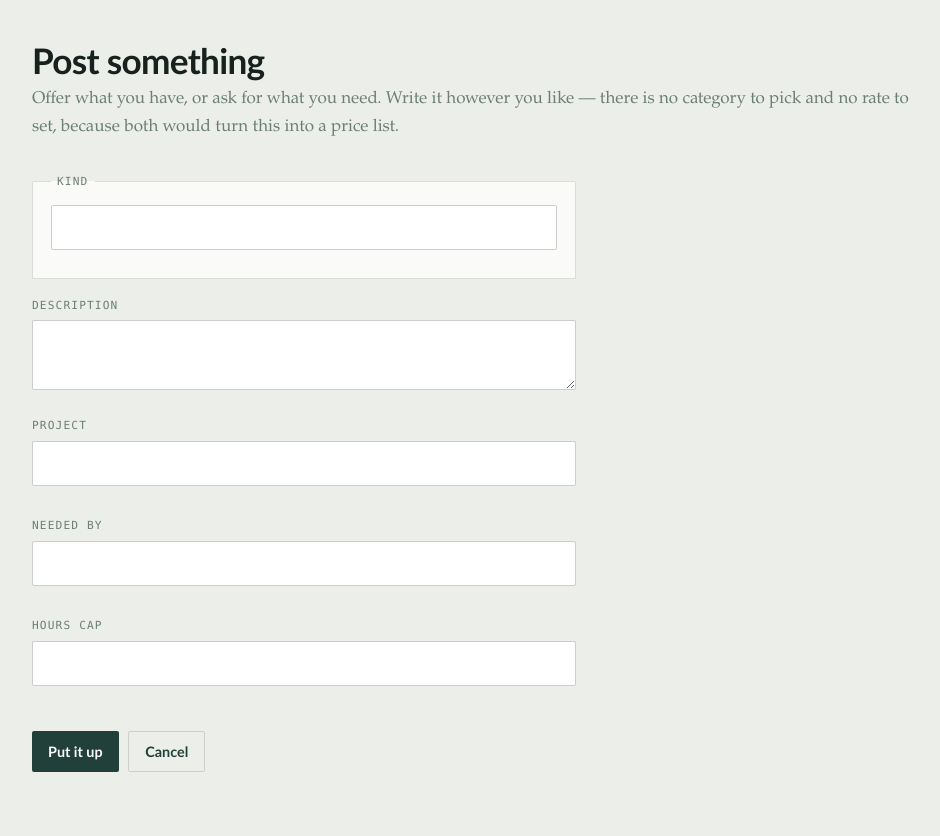
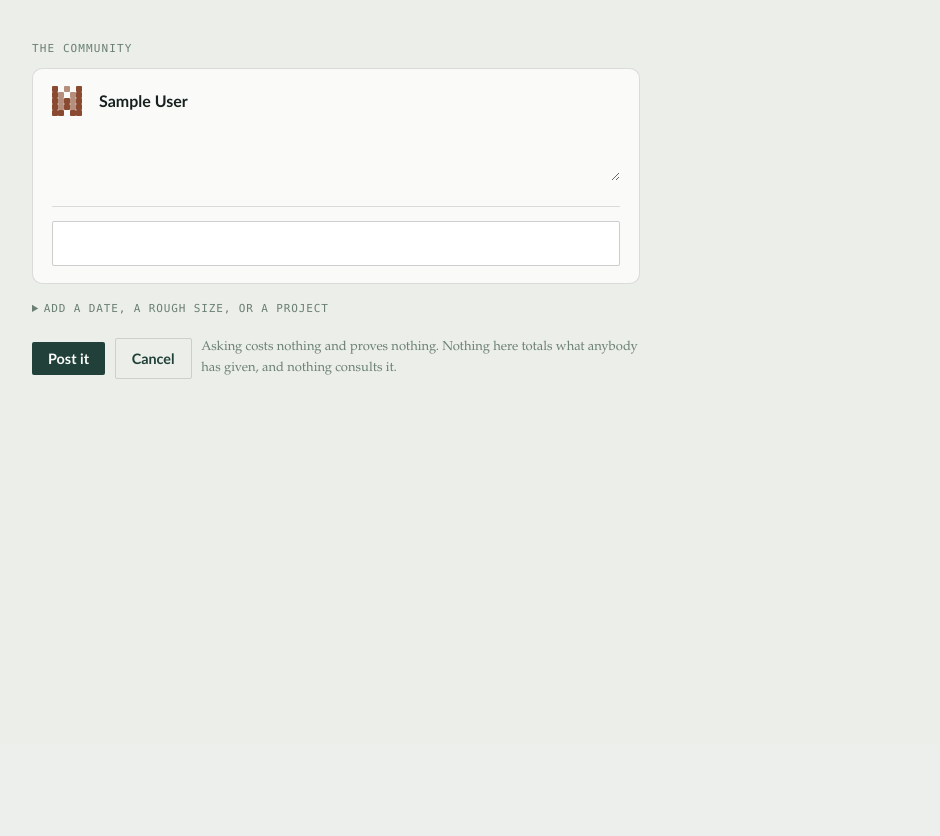
Before and after one commit to ewolters/dugnadsand, a Django app: template site_app/templates/site_app/posting_form.html in a window 1280 px wide. Shown: the part 55-891 px from the top of the page, without its empty margins (168-1108 px from the left). After the commit the page ends 434 px from the top, so only its background shows below. Run offline with Django 5.2, Linux system fonts and the light colour scheme; the template is opened without the code that fills it: most values are stand-ins (such as "Sample title", 1, 10 or a date in 2020); form fields are guessed from the names that the template uses.

Commit message:
Posting reads as saying something, not filling a form
The page opened with the offering/asking choice — a bordered fieldset with
a legend and a paragraph of reassurance — above a small text area, with
three optional fields below it carrying more help text than fields. Five
blocks of equal weight, about a thousand pixels, to say "I need a ride on
Thursday". Four of the five were optional.

Now the words lead. A card with the writer's own face on it, a text area
with no border and no label, and the choice underneath as two segmented
buttons rather than radios in a box. Date, rough size and project fold
away behind one summary; most postings need none of them. The reassurance
that asking costs nothing sits once, beside the button, instead of four
times down the page.

The choice labels are said as a person would say them — "I'm offering
something", "I'm asking for something" — at the FORM level. The model's
choices are untouched: editing those needs a migration and the stored
values are what the rest of the system reads.

Nothing about what the form COLLECTS changed, which the manifest tests
hold: the same five fields, the only dropdown still project, kind still a
radio and never a select. no-catalog forbids adding a category to make
postings searchable, and a nicer composer is not a reason to revisit it.

label:has(input:checked) carries the chosen state. Without it the only
signal that a choice was made is a thirteen-pixel dot, which is what the
old fieldset relied on.

The visible h1 went so the writing box could lead, and came back as
screen-reader-only text — a page with no h1 leaves somebody navigating by
headings with nothing to land on.

687 tests, manifest 11/11 UPHELD. Live.

Co-Authored-By: Claude Opus 5 (1M context) <noreply@anthropic.com>

```diff
--- a/site_app/templates/site_app/posting_form.html
+++ b/site_app/templates/site_app/posting_form.html
@@ -1,52 +1,69 @@
 {% extends "app_base.html" %}
+{% load avatars %}
 {% block title %}Post something — Dugnadsand{% endblock %}
 {% block content %}
-<h1>Post something</h1>
-<p class="lede">Offer what you have, or ask for what you need. Write it however you like —
-   there is no category to pick and no rate to set, because both would turn this into a
-   price list.</p>
+<p class="crumb"><a href="/community/">The community</a></p>
+{% comment %}
+  Present for a screen reader and absent on screen. Removing the visible
+  heading is what let the writing box lead, but a page with no h1 leaves
+  somebody navigating by headings with nothing to land on.
+{% endcomment %}
+<h1 class="sr">Post something</h1>
 
-<form method="post" class="stack">
+{% comment %}
+  The words come first. This page used to open with the offering/asking
+  fieldset — a bordered box with a legend and a paragraph of reassurance —
+  above a small text area, with three optional fields below it carrying more
+  help text than fields. Five blocks of equal weight to say "I need a ride on
+  Thursday".
+
+  Now: say it, mark which it is, and everything else is folded away.
+{% endcomment %}
+
+<form method="post" class="compose-post">
   {% csrf_token %}
   {% if form.non_field_errors %}<p class="err">{{ form.non_field_errors.0 }}</p>{% endif %}
 
-  <fieldset class="kind">
-    <legend>{{ form.kind.label }}</legend>
-    {{ form.kind }}
-    <p class="help">{{ form.kind.help_text }}</p>
-    {% if form.kind.errors %}<p class="err">{{ form.kind.errors.0 }}</p>{% endif %}
-  </fieldset>
-
-  <div>
-    <label for="{{ form.description.id_for_label }}">{{ form.description.label }}</label>
+  <div class="say-it">
+    <p class="whoami">{% avatar member 30 %}<b>{{ member.display_name }}</b></p>
+    <label class="sr" for="{{ form.description.id_for_label }}">{{ form.description.label }}</label>
     {{ form.description }}
     {% if form.description.errors %}<p class="err">{{ form.description.errors.0 }}</p>{% endif %}
+
+    <div class="which">
+      {{ form.kind }}
+      {% if form.kind.errors %}<p class="err">{{ form.kind.errors.0 }}</p>{% endif %}
+    </div>
   </div>
 
-  <div>
-    <label for="{{ form.project.id_for_label }}">{{ form.project.label }}</label>
-    {{ form.project }}
-    <p class="help">{{ form.project.help_text }}</p>
-    {% if form.project.errors %}<p class="err">{{ form.project.errors.0 }}</p>{% endif %}
-  </div>
-
+  <details class="more-detail">
+    <summary>Add a date, a rough size, or a project</summary>
+    <div class="pair">
       <div>
         <label for="{{ form.needed_by.id_for_label }}">{{ form.needed_by.label }}</label>
         {{ form.needed_by }}
         <p class="help">{{ form.needed_by.help_text }}</p>
         {% if form.needed_by.errors %}<p class="err">{{ form.needed_by.errors.0 }}</p>{% endif %}
       </div>
-
       <div>
         <label for="{{ form.hours_cap.id_for_label }}">{{ form.hours_cap.label }}</label>
         {{ form.hours_cap }}
         <p class="help">{{ form.hours_cap.help_text }}</p>
         {% if form.hours_cap.errors %}<p class="err">{{ form.hours_cap.errors.0 }}</p>{% endif %}
       </div>
+    </div>
+    <div>
+      <label for="{{ form.project.id_for_label }}">{{ form.project.label }}</label>
+      {{ form.project }}
+      <p class="help">{{ form.project.help_text }}</p>
+    </div>
+  </details>
 
-  <div class="row">
-    <button type="submit" class="act">Put it up</button>
-    <a class="act quiet" href="/board/">Cancel</a>
+  <div class="row send">
+    <button type="submit" class="act">Post it</button>
+    <a class="act quiet" href="/community/">Cancel</a>
+    <p class="note">Asking costs nothing and proves nothing. Nothing here totals what
+       anybody has given, and nothing consults it.</p>
   </div>
 </form>
 {% endblock %}
--- a/templates/app_base.html
+++ b/templates/app_base.html
@@ -159,6 +159,52 @@
       border-radius:2rem; background:var(--brand-birch);
       border-color:var(--brand-rule); }
     .reply input[type=text]:focus-visible { background:var(--brand-white); }
+
+    /* Writing a post. The words are the page; everything else defers to
+       them. Two radios styled as a segmented control rather than a bordered
+       fieldset with a legend, because "which is it" is a choice somebody
+       makes in half a second and it was the heaviest thing on the screen. */
+    .compose-post { max-width:38rem; }
+    .say-it { background:var(--brand-paper); border:1px solid var(--brand-rule);
+      border-radius:10px; padding:1.1rem 1.2rem; }
+    .say-it .whoami { display:flex; align-items:center; gap:.6rem; margin:0 0 .7rem; }
+    .say-it .whoami b { font-family:var(--brand-font-sans); font-size:1rem;
+      font-weight:600; color:var(--brand-ink); }
+    .say-it textarea { border:0; padding:0; font-size:1.125rem; line-height:1.5;
+      background:none; resize:vertical; }
+    .say-it textarea:focus-visible { outline:0; }
+    .say-it textarea::placeholder { color:var(--brand-moss); }
+
+    /* Django renders RadioSelect as nested divs; the label wraps the input,
+       so the whole option is the target. */
+    .which { border-top:1px solid var(--brand-rule); margin-top:.9rem;
+      padding-top:.85rem; }
+    .which > div { display:flex; gap:.5rem; flex-wrap:wrap; }
+    .which > div > div { flex:1 1 0; min-width:11rem; }
+    .which label { display:flex; align-items:center; gap:.5rem; margin:0;
+      cursor:pointer; padding:.55rem .8rem; border-radius:2rem;
+      border:1px solid var(--brand-rule); background:var(--brand-birch);
+      font-family:var(--brand-font-sans); font-size:.9375rem; font-weight:600;
+      letter-spacing:0; text-transform:none; color:var(--brand-text-soft); }
+    .which label:hover { border-color:var(--brand-rule-strong);
+      color:var(--brand-ink); }
+    .which input[type=radio] { margin:0; }
+    /* :has is what lets the chosen option carry the state rather than the
+       input alone; without it the only signal is a 13px dot. */
+    .which label:has(input:checked) { background:var(--brand-white);
+      border-color:var(--brand-spruce); color:var(--brand-ink); }
+
+    .more-detail { margin:1rem 0 0; }
+    .more-detail summary { cursor:pointer; font-family:var(--brand-font-mono);
+      font-size:.6875rem; letter-spacing:.08em; text-transform:uppercase;
+      color:var(--brand-moss); }
+    .more-detail summary:hover { color:var(--brand-ink); }
+    .more-detail > div, .more-detail .pair > div { margin-top:.9rem; }
+    .more-detail .pair { display:flex; gap:1rem; flex-wrap:wrap; }
+    .more-detail .pair > div { flex:1 1 12rem; }
+
+    .send { margin-top:1.25rem; align-items:center; }
+    .send .note { flex:1 1 16rem; margin:0; font-size:.8125rem; }
 
     /* Visible to a screen reader, not on the page. Every control needs a
        label; not every control needs one printed beside it. */
```
Also changed, not shown: site_app/forms.py (+22 -12 lines). Lines whose indentation alone changed are shown as unchanged.
